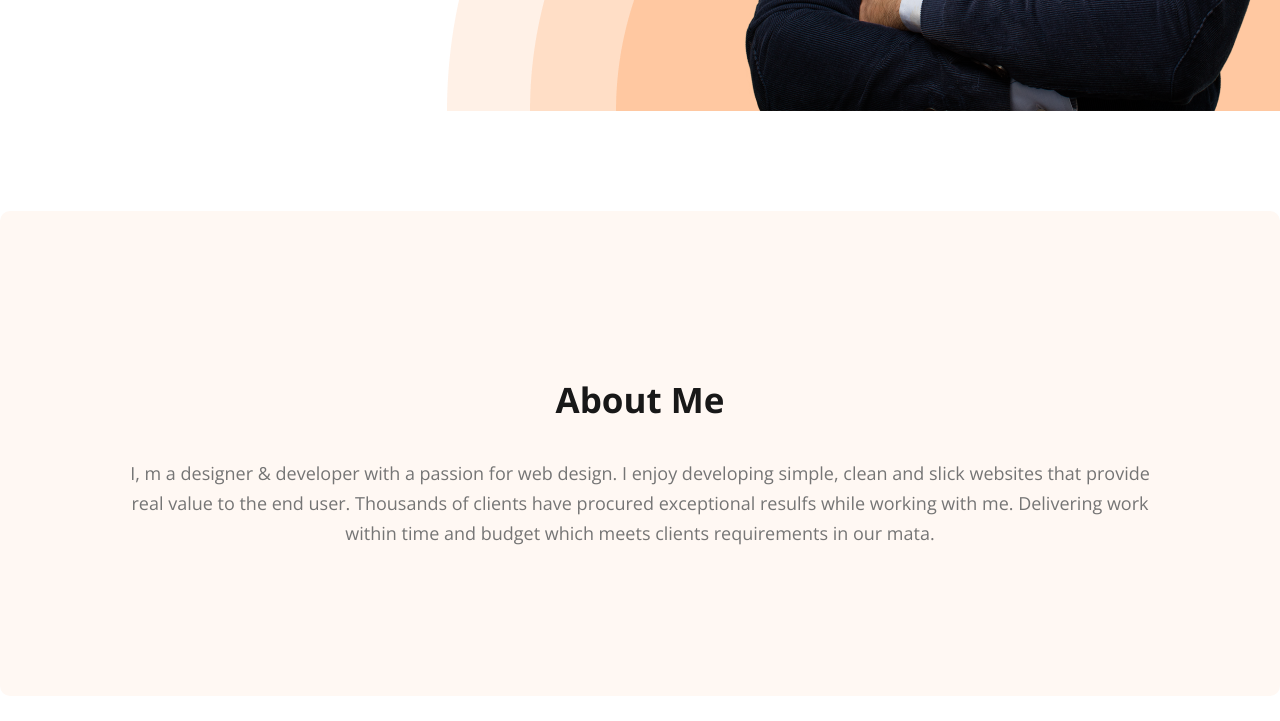
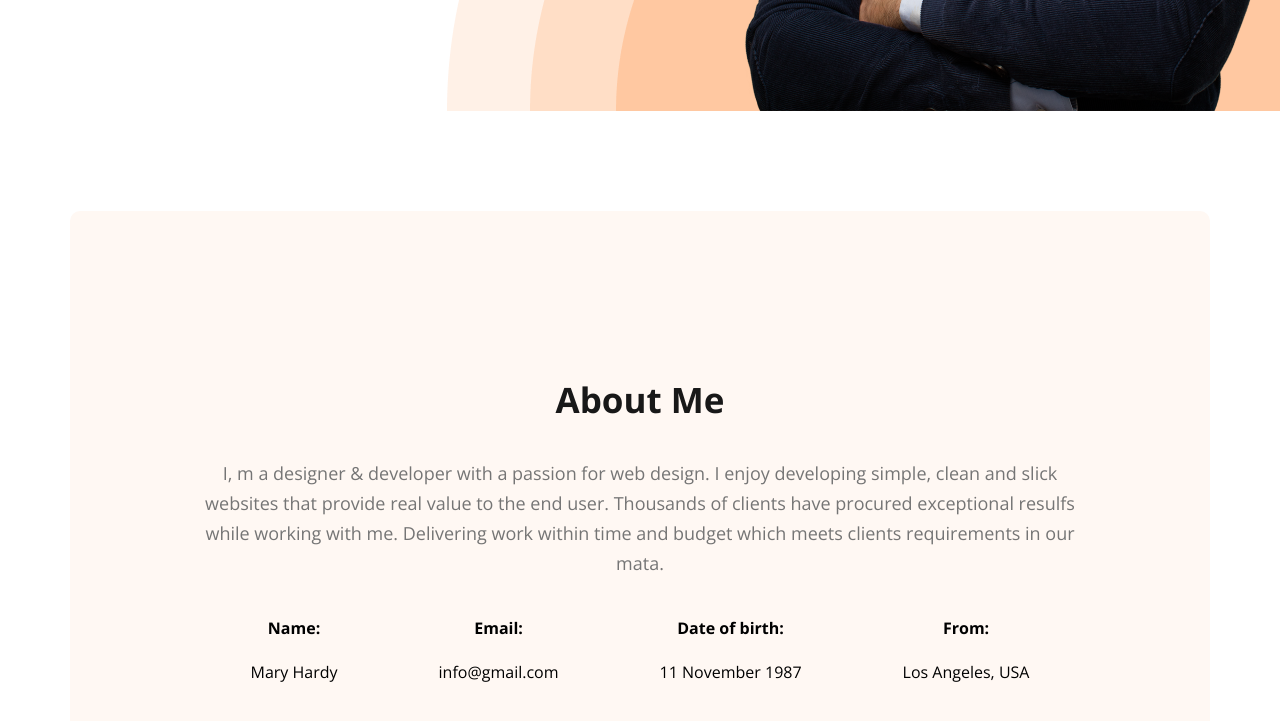
Before and after one commit to immhparvez/Portfolio, a plain HTML site: page index.html in a window 1280 px wide. Shown: the part 716-1437 px from the top of the page. Drawn offline with nearby package versions, Linux system fonts and the light colour scheme.

Commit message:
added about information

```diff
--- a/css/style.css
+++ b/css/style.css
@@ -85,6 +85,10 @@ nav a {
   flex-shrink: 0;
 }
 /* main section styles */
+main{
+    max-width: 1140px;
+    margin: 0 auto;
+}
 .about {
   border-radius: 10px;
   background: #fff8f3;
@@ -109,3 +113,10 @@ nav a {
   font-weight: 400;
   line-height: 30px;
 }
+.about-info-continer{
+    display: flex;
+    justify-content: space-around;
+}
+.about-info{
+    text-align: center;
+}
--- a/index.html
+++ b/index.html
@@ -4,9 +4,12 @@
     <meta charset="UTF-8" />
     <meta name="viewport" content="width=device-width, initial-scale=1.0" />
     <title>Protfolio Website</title>
-    <link rel="preconnect" href="https://fonts.googleapis.com">
-<link rel="preconnect" href="https://fonts.gstatic.com" crossorigin>
-<link href="https://fonts.googleapis.com/css2?family=Open+Sans:wght@400;700;800&display=swap" rel="stylesheet">
+    <link rel="preconnect" href="https://fonts.googleapis.com" />
+    <link rel="preconnect" href="https://fonts.gstatic.com" crossorigin />
+    <link
+      href="https://fonts.googleapis.com/css2?family=Open+Sans:wght@400;700;800&display=swap"
+      rel="stylesheet"
+    />
     <link rel="stylesheet" href="css/style.css" />
   </head>
   <body>
@@ -22,19 +25,46 @@
     </header>
     <div class="banner">
       <div>
-            <h3 class="banner-greeting">Hi, I  am</h3>
+        <h3 class="banner-greeting">Hi, I am</h3>
         <h1 class="banner-name">Mary Hardy</h1>
-            <p>Shot what able cold new see hold.Friendly as an betrayed formerly he. Morning because as to society behaved moments.</p>
+        <p>
+          Shot what able cold new see hold.Friendly as an betrayed formerly he.
+          Morning because as to society behaved moments.
+        </p>
         <button class="primary-btn">Download CV</button>
         <button class="primary-btn">Contact</button>
       </div>
-        <img src="img/hardy.png" alt="">
+      <img src="img/hardy.png" alt="" />
     </div>
     <!-- main content -->
     <main>
       <section class="about">
         <h3 class="section-title">About Me</h3>
-            <p class="section-description">I, m a designer & developer with a passion for web design. I enjoy developing simple, clean and slick websites that provide real value to the end user. Thousands of clients have procured exceptional resulfs while working with me. Delivering work within time and budget which meets clients requirements in our mata.</p>
+        <p class="section-description">
+          I, m a designer & developer with a passion for web design. I enjoy
+          developing simple, clean and slick websites that provide real value to
+          the end user. Thousands of clients have procured exceptional resulfs
+          while working with me. Delivering work within time and budget which
+          meets clients requirements in our mata.
+        </p>
+        <div class="about-info-continer">
+          <div class="about-info">
+            <h4>Name:</h4>
+            <p>Mary Hardy</p>
+          </div>
+          <div class="about-info">
+            <h4>Email:</h4>
+            <p>info@gmail.com</p>
+          </div>
+          <div class="about-info">
+            <h4>Date of birth:</h4>
+            <p>11 November 1987</p>
+          </div>
+          <div class="about-info">
+            <h4>From:</h4>
+            <p>Los Angeles, USA</p>
+          </div>
+        </div>
       </section>
     </main>
   </body>
```
Lines whose indentation alone changed are shown as unchanged.
